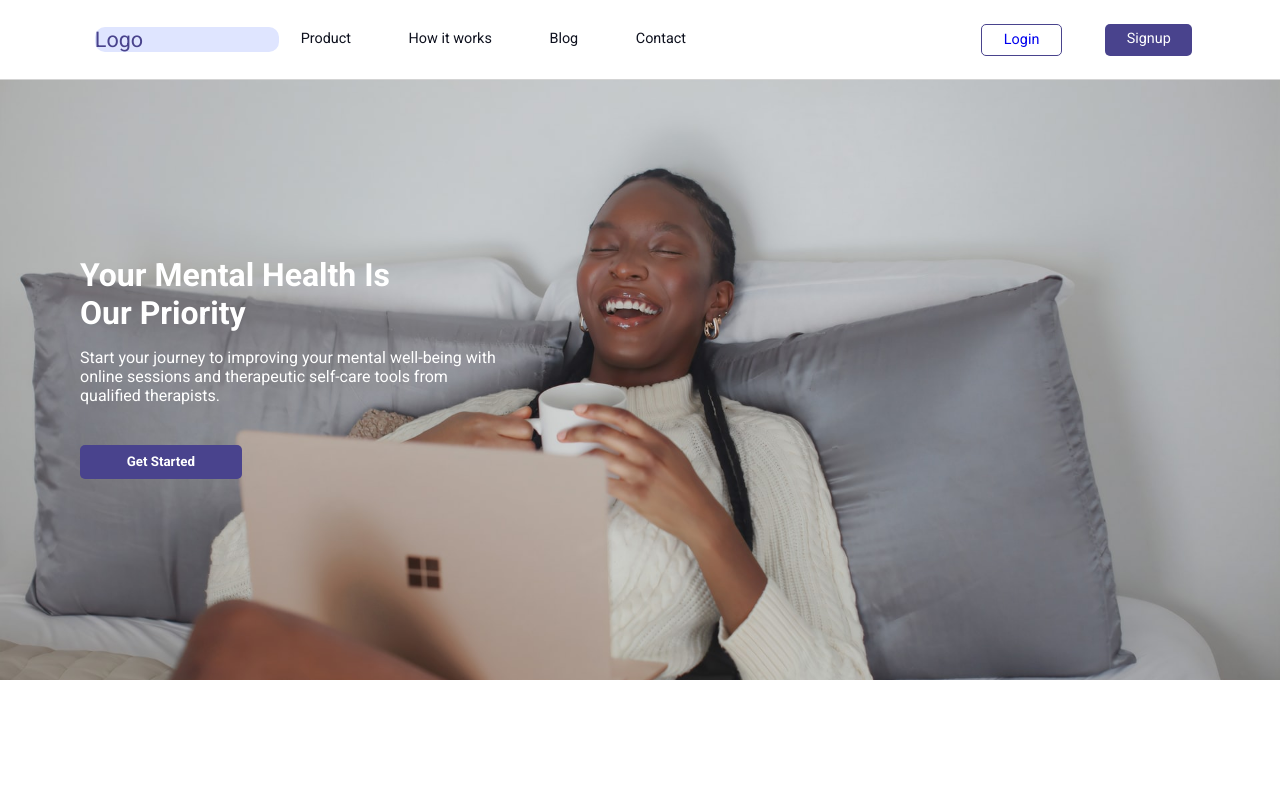
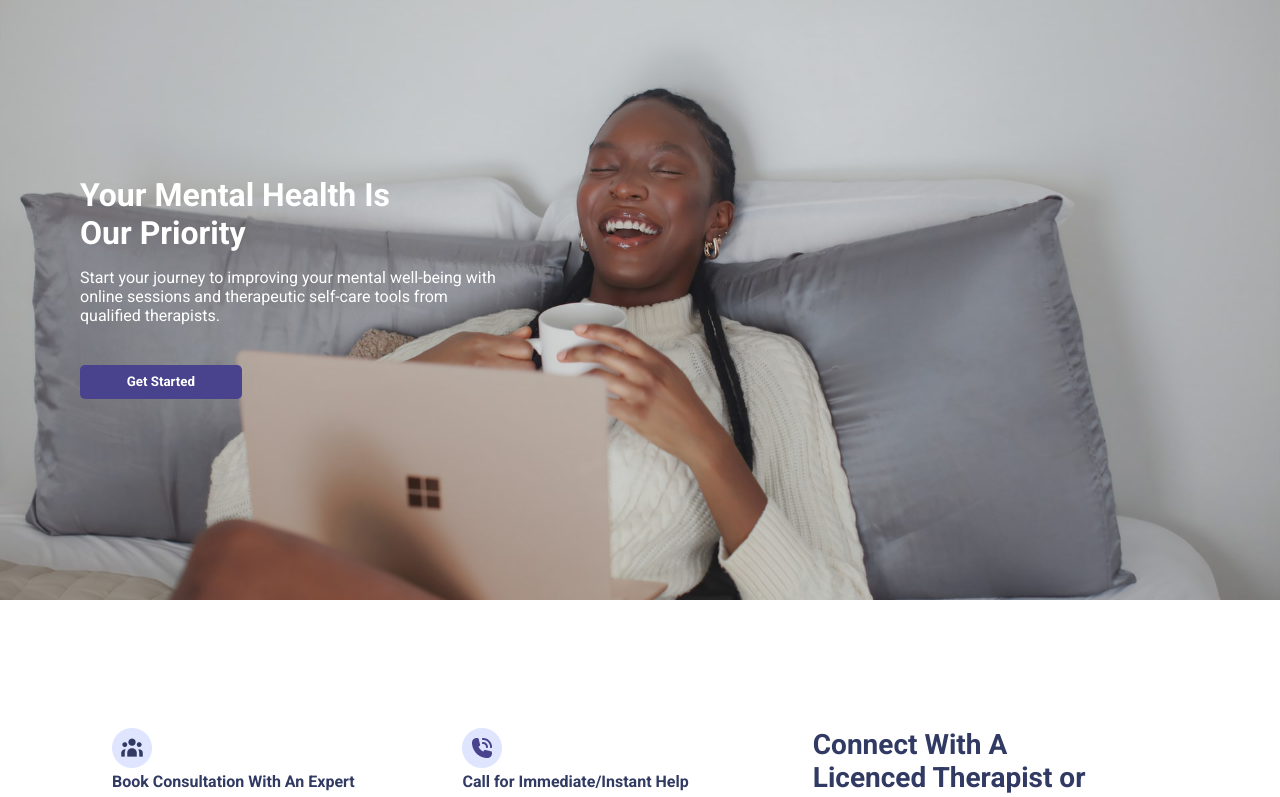
Before and after one commit to Women-Techsters-Fellowship-2021/Group5-FinalProject-Team-20-Clues, a React (Create React App) app: page / in a window 1280 px wide. Shown: the top 797 px of the page. Built offline with nearby package versions, Linux system fonts and the light colour scheme; no server answers; a web font is replaced by a local one.

Commit message:
making update

```diff
--- a/src/App.jsx
+++ b/src/App.jsx
@@ -1,5 +1,4 @@
 import { BrowserRouter as Router, Switch, Route } from 'react-router-dom';
-import Home from './pages/Home';
 import Register from './pages/Register';
 import Login from './pages/Login';
 import { routes } from './routes'
@@ -13,63 +12,23 @@ import './pages/Resetpassword';
 import Resetpassword from './pages/Resetpassword';
 import Homepage from './pages/Homepage';
 
-
-
-// function App() {
-//   return (
-//     <div className="App">
-
-//     <BrowserRouter>
-//     <Switch>
-//       {/* <Route exact path='/Homepage'>
-
-//         <Homepage />
-//       </Route>    */}
-//        {/* <Dashboard /> */}
-// 		<Route exact path="/" component={Homepage}/>
-//       {/* </Route> */}
-
-//     </Switch>
-// 		</BrowserRouter>
-//     </div>
-//   );
-// }
-
-
-
 const App = () => {
 	return (
-		<StateProvider>
+		// <StateProvider>
 			<Router>
 				<Switch>
-					{/* render Register Component when we hit /register */}
-					{/* <Route exact path='/register'>
-						<Register />
-					</Route> */}
-
-					{/* render Login Component when we hit /login */}
-					{/* <Route exact path='/login'>
-						<Login />
-					</Route> */}
-
-					{/* render Home Component when we hit /home */}
-					{/* <Route exact path='/resetpassword'>
-						<Resetpassword />
-					</Route> */}
-
-
-					{/* render Home Component when we hit / */}
-					{/* <Route exact path='/'>
-						<Home />
-					</Route> */}
 					{/* route to website landing page */}
 					<Route exact path="/" component={Homepage}/>
-					{/* {route to the oatients dashboard}	 */}
+
+					<Route path={routes.Login} component={Login}/>
+					<Route path={routes.Register} component={Register}/>rd
+					<Route path={routes.ResetPassword} component={Resetpassword}/>
+					{/* {route to the patients dashboard}	 */}
 					<Route path={ routes.Portal} component={ Portal } />
-
+:
 				</Switch>
 			</Router>
-		</StateProvider>
+		// {/* </StateProvider> */}
 	);
 };
 
--- a/src/components/Navbar.jsx
+++ /dev/null
@@ -1,104 +0,0 @@
-import React, { useState } from 'react';
-import { NavLink } from 'react-router-dom';
-import { HashLink } from 'react-router-hash-link';
-
-import '../styles/Navbar.css';
-
-const Navbar = () => {
-    const [click, setClick] = useState(false);
-
-    const handleClick = () => setClick(!click);
-
-    return (
-    <>
-      <nav className="navbar">
-        <div className="nav-container">
-        <div className="nav-icon" onClick={handleClick}>
-            <i className={click ? "fas fa-times" : "fas fa-bars"}></i>
-          </div>
-          <NavLink exact to="/" className="nav-logo">
-            <span>Logo</span>
-          </NavLink>
-
-          <ul className={click ? "nav-menu active" : "nav-menu"}>
-            <li className="nav-item">
-              <HashLink
-                smooth to="/Homepage/#product"
-                activeClassName="active"
-                className="nav-links nav-links1"
-                onClick={handleClick}
-              >
-                 Product
-              </HashLink>
-            </li>
-
-            <li className="nav-item">
-              <HashLink
-                smooth
-                to="/Homepage/#how-it-works"
-                activeClassName="active"
-                className="nav-links nav-links2"
-                onClick={handleClick}
-              >
-                How it works
-              </HashLink>
-            </li>
-
-            <li className="nav-item">
-              <HashLink
-                smooth
-                to="/Homepage/#blog"
-                activeClassName="active"
-                className="nav-links nav-links3"
-                onClick={handleClick}
-              >
-               Blog
-              </HashLink>
-            </li>
-
-            <li className="nav-item">
-              <HashLink
-                smooth
-                to="/Homepage/#contact"
-                activeClassName="active"
-                className="nav-links nav-links4"
-                onClick={handleClick}
-              >
-                Contact
-              </HashLink>
-            </li>
-
-
-            <li className="nav-item">
-              <NavLink
-                exact
-                to="/Login"
-                activeClassName="active"
-                className="nav-links nav-links5"
-                onClick={handleClick}
-              >
-                Login
-              </NavLink>
-            </li>
-
-
-            <li className="nav-item">
-              <NavLink
-                exact
-                to="/Signup"
-                activeClassName="active"
-                className="nav-links nav-links6"
-                onClick={handleClick}
-              >
-                Signup
-              </NavLink>
-            </li>
-            </ul>
-
-        </div>
-      </nav>
-    </>
-    );
-}
-
-export default Navbar;
--- a/src/layouts/Portal.jsx
+++ b/src/layouts/Portal.jsx
@@ -1,6 +1,6 @@
 import { Switch, Route, Redirect} from 'react-router-dom'
 import React, {useState} from 'react'
-import Navbar from '../components/layout/navbar';
+import Navbar from '../components/layout/PortalNavbar';
 import Sidebar from '../components/layout/sidebar';
 import { routes } from '../routes';
 import { PrivateRoutes } from '../routes/PrivateRoutes';
--- a/src/pages/Homepage.jsx
+++ b/src/pages/Homepage.jsx
@@ -1,5 +1,5 @@
 import React from 'react';
-import Navbar from '../components/Navbar';
+// import Navbar from '../components/Navbar';
 import '../styles/Homepage.css';
 
 import picture1 from '../images/blog-img.jpg';
@@ -23,7 +23,7 @@ import Case from '../images/schedule-meeting.png';
 const Homepage = () => {
     return (
         <>
-            <Navbar />
+            {/* <Navbar /> */}
 
             <div id="Homepage">
 
@@ -31,7 +31,7 @@ const Homepage = () => {
                     <div className="hero-text">
                     <h1>Your Mental Health Is Our Priority</h1>
                     <p>Start your journey to improving your mental well-being with online sessions and therapeutic self-care tools from qualified therapists.</p>
-                    <button className="get-started"> Get Started </button>
+                    <button  className="get-started"> Get Started </button>
                     </div>
 
                     </div>
--- a/src/pages/Login.jsx
+++ b/src/pages/Login.jsx
@@ -25,7 +25,7 @@ const Login = () => {
                 <div>
                     <input type="password" name='password' placeholder='Password'/>
                 </div>
-                <NavLink to={'/resetpassword'}> Forgot Password</NavLink>
+                <NavLink to={routes.ResetPassword}> Forgot Password</NavLink>
                 <button className= 'signin-btn' type='submit' onClick={()=> history.push(routes.Portal)}>Sign In</button>
             </form>
 
--- a/src/routes/index.jsx
+++ b/src/routes/index.jsx
@@ -1,4 +1,7 @@
 export const routes = {
+    Login:'/login',
+    Register:'/register',
+    ResetPassword:'/reset-password',
     Portal:'/patients',
     Dashboard: '/patients/Dashboard',
     Schedule: '/patients/schedule',
--- a/src/styles/component/sidebar.css
+++ b/src/styles/component/sidebar.css
@@ -33,7 +33,7 @@
     display: flex;
     align-items: center;
 }
-.active {
+.sidebar__items .active {
     background: #dfe5ff;
     border-radius: 10px;
     color: #49438d;
```
Also changed, not shown: src/components/navbar.jsx (deleted, +0 -57 lines), src/components/layout/PortalNavbar.jsx (renamed from src/components/layout/navbar.jsx).
